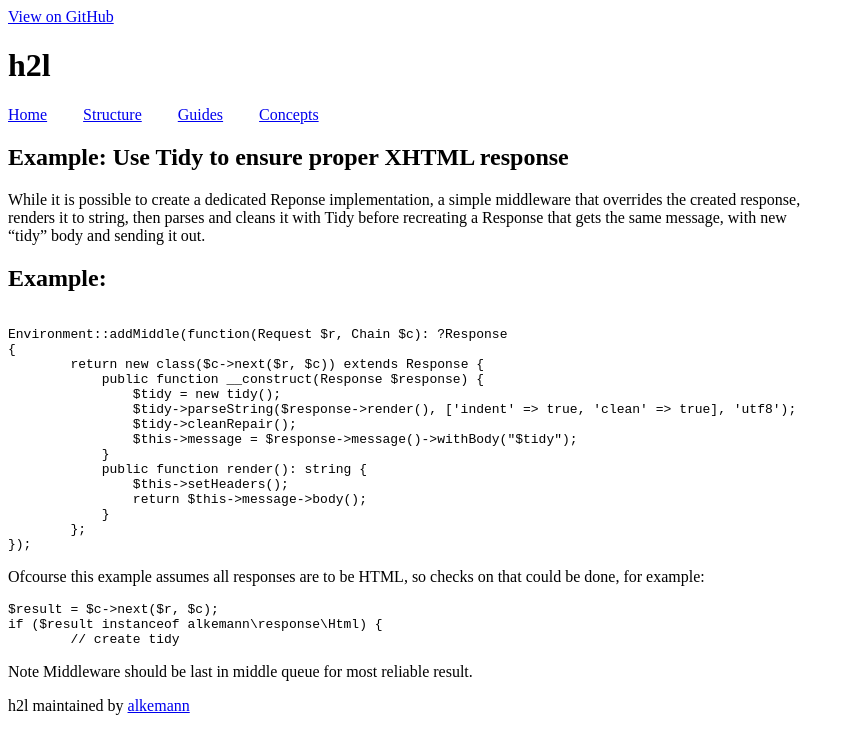
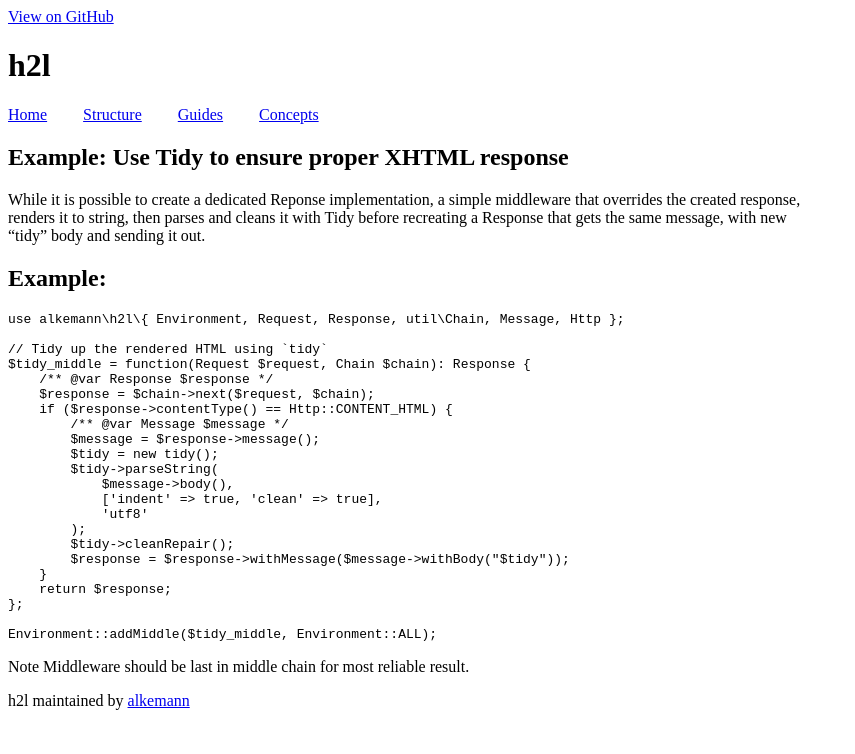
Before and after one commit to alkemann/h2l, a Jekyll site: the page built from docs/examples/tidy.md, in a window 1280 px wide. Shown: the top 754 px of the page, without its empty margins (0-855 px from the left). Built offline with Jekyll 4.4.1, drawn with Linux system fonts in a browser that asks for light colours; our own code applies the rules of GitHub Pages for plain Markdown files; the repository's description, which GitHub fills in, is left out.

Commit message:
Added Middleware concept to docs

````diff
--- a/docs/examples/tidy.md
+++ b/docs/examples/tidy.md
@@ -1,35 +1,35 @@
 # Example: Use Tidy to ensure proper XHTML response
 
-While it is possible to create a dedicated Reponse implementation, a simple middleware that overrides the
-created response, renders it to string, then parses and cleans it with Tidy before recreating a Response
-that gets the same message, with new "tidy" body and sending it out.
+While it is possible to create a dedicated Reponse implementation, a simple
+middleware that overrides the created response, renders it to string, then
+parses and cleans it with Tidy before recreating a Response that gets the
+same message, with new "tidy" body and sending it out.
 
 ## Example:
 
 ```php
+use alkemann\h2l\{ Environment, Request, Response, util\Chain, Message, Http };
 
-Environment::addMiddle(function(Request $r, Chain $c): ?Response
-{
-	return new class($c->next($r, $c)) extends Response {
-	    public function __construct(Response $response) {
-	        $tidy = new tidy();
-	        $tidy->parseString($response->render(), ['indent' => true, 'clean' => true], 'utf8');
-	        $tidy->cleanRepair();
-	        $this->message = $response->message()->withBody("$tidy");
-	    }
-	    public function render(): string {
-	        $this->setHeaders();
-	        return $this->message->body();
-	    }
-	};
-});
+// Tidy up the rendered HTML using `tidy`
+$tidy_middle = function(Request $request, Chain $chain): Response {
+    /** @var Response $response */
+    $response = $chain->next($request, $chain);
+    if ($response->contentType() == Http::CONTENT_HTML) {
+        /** @var Message $message */
+        $message = $response->message();
+        $tidy = new tidy();
+        $tidy->parseString(
+            $message->body(),
+            ['indent' => true, 'clean' => true],
+            'utf8'
+        );
+        $tidy->cleanRepair();
+        $response = $response->withMessage($message->withBody("$tidy"));
+    }
+    return $response;
+};
+
+Environment::addMiddle($tidy_middle, Environment::ALL);
 ```
 
-Ofcourse this example assumes all responses are to be HTML, so checks on that  could be done, for example:
-```php
-$result = $c->next($r, $c);
-if ($result instanceof alkemann\response\Html) {
-	// create tidy
-```
-
-Note Middleware should be last in middle queue for most reliable result.
+Note Middleware should be last in middle chain for most reliable result.
````
Also changed, not shown: docs/concepts/index.md (+1 -0 lines), docs/concepts/middleware.md (added, +120 -0 lines), docs/index.md (+2 -0 lines).
